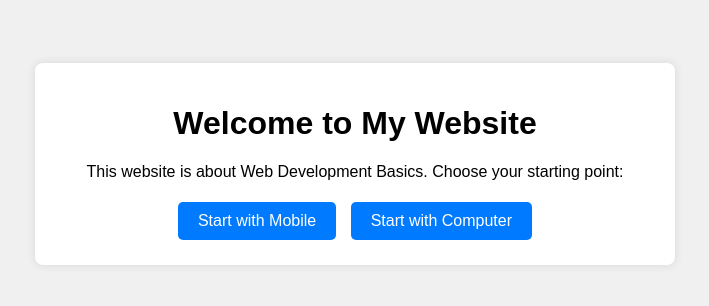
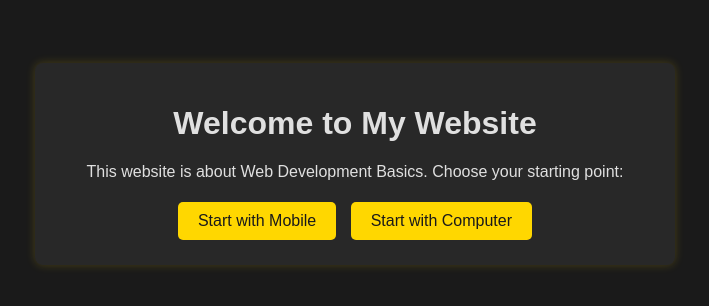
Before and after one commit to SHADOW124-afk/Web-development7, a plain HTML site: page index.html in a window 1280 px wide. Shown: the part 236-542 px from the top of the page, without its empty margins (285-994 px from the left). Drawn offline with Linux system fonts and the light colour scheme.

Commit message:
Update index.html

```diff
--- a/index.html
+++ b/index.html
@@ -8,7 +8,8 @@
         body {
             font-family: sans-serif;
             text-align: center;
-            background-color: #f0f0f0;
+            background-color: #1A1A1A; /* Charcoal */
+            color: #E0E0E0; /* Light Gray for text */
             margin: 0;
             padding: 0;
             display: flex;
@@ -21,15 +22,15 @@
             width: 80%;
             max-width: 600px;
             padding: 20px;
-            background-color: white;
+            background-color: #282828; /* Slightly lighter charcoal for container */
             border-radius: 8px;
-            box-shadow: 0 0 10px rgba(0, 0, 0, 0.1);
+            box-shadow: 0 0 10px rgba(255, 215, 0, 0.2); /* Subtle golden shadow */
         }
         .button {
             padding: 10px 20px;
             font-size: 1em;
-            background-color: #007bff;
-            color: white;
+            background-color: #FFD700; /* Gold */
+            color: #1A1A1A; /* Charcoal for button text */
             border: none;
             border-radius: 5px;
             cursor: pointer;
```
